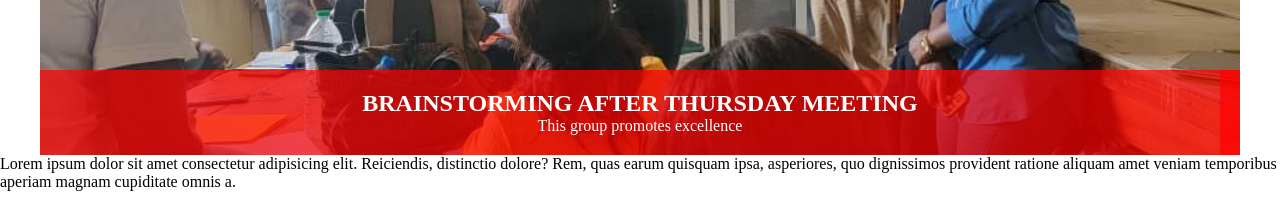
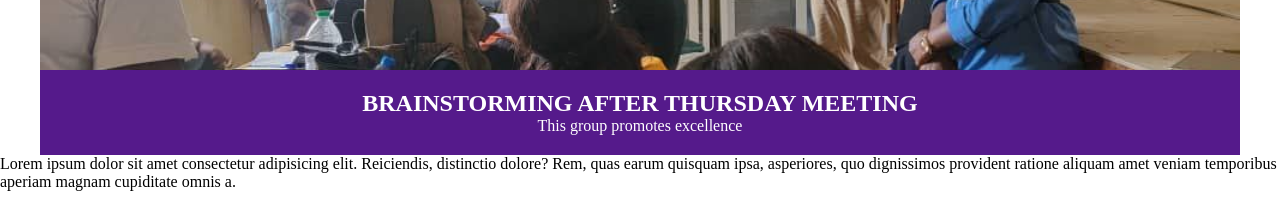
Before and after one commit to Herman-Motcheyo/Research_lab, a Vue app: page / in a window 1280 px wide. Shown: the part 305-510 px from the top of the page. Built offline with nearby package versions, Linux system fonts and the light colour scheme.

Commit message:
add carousel

```diff
--- a/src/components/layout/CarouselComponent.vue
+++ b/src/components/layout/CarouselComponent.vue
@@ -73,7 +73,7 @@ const slides = ref([
 .slide-overlay {
   position: absolute;
   bottom: 0;
-  background: rgba(255, 0, 0, 0.7); /* Red overlay */
+  background: #551A8B; /* Red overlay */
   color: white;
   padding: 20px;
   text-align: center;
@@ -82,7 +82,7 @@ const slides = ref([
 
 .swiper-button-prev, .swiper-button-next {
   color: #fff;
-  background-color: #ff0000; /* Red color for navigation buttons */
+  background-color: #551A8B; /* Red color for navigation buttons */
   padding: 10px;
   border-radius: 50%;
 }
```
